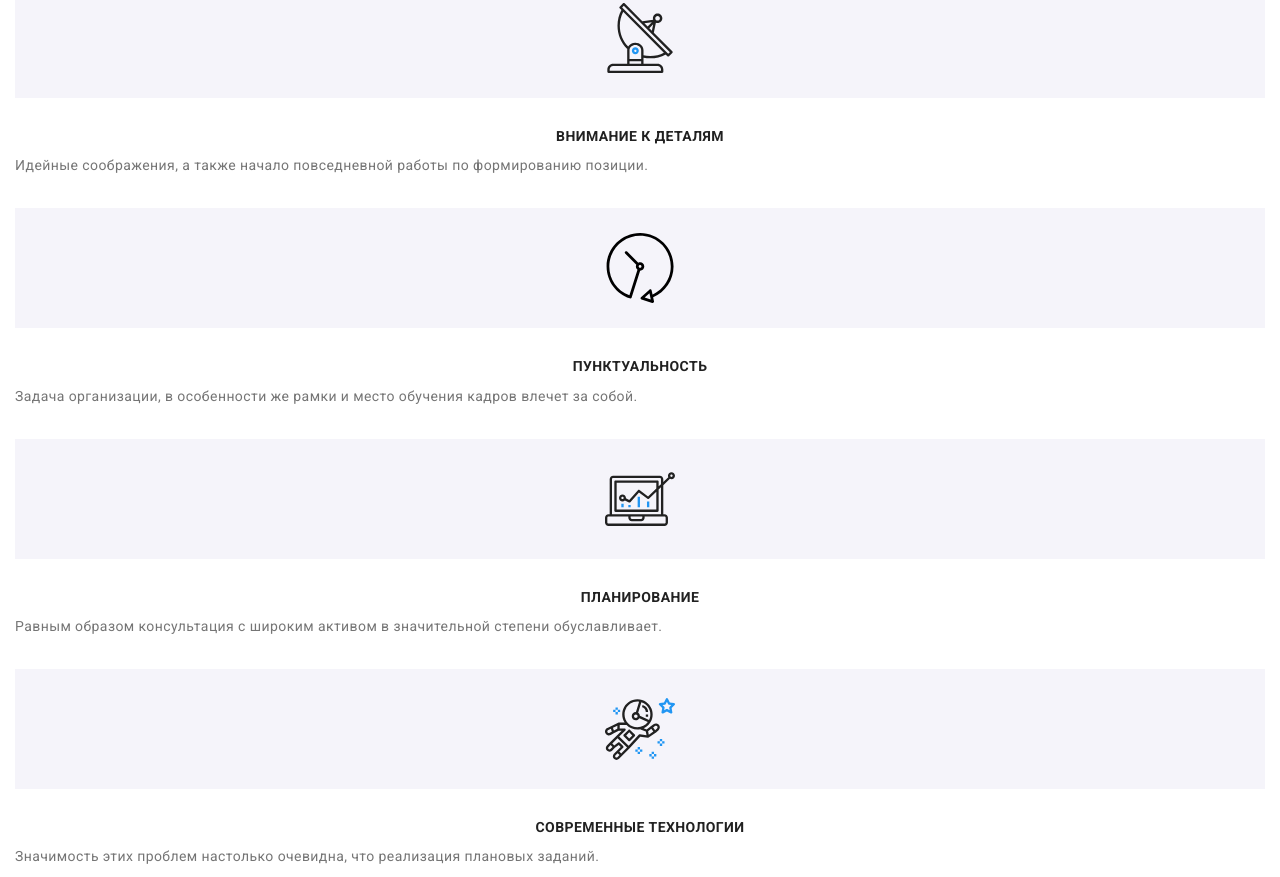
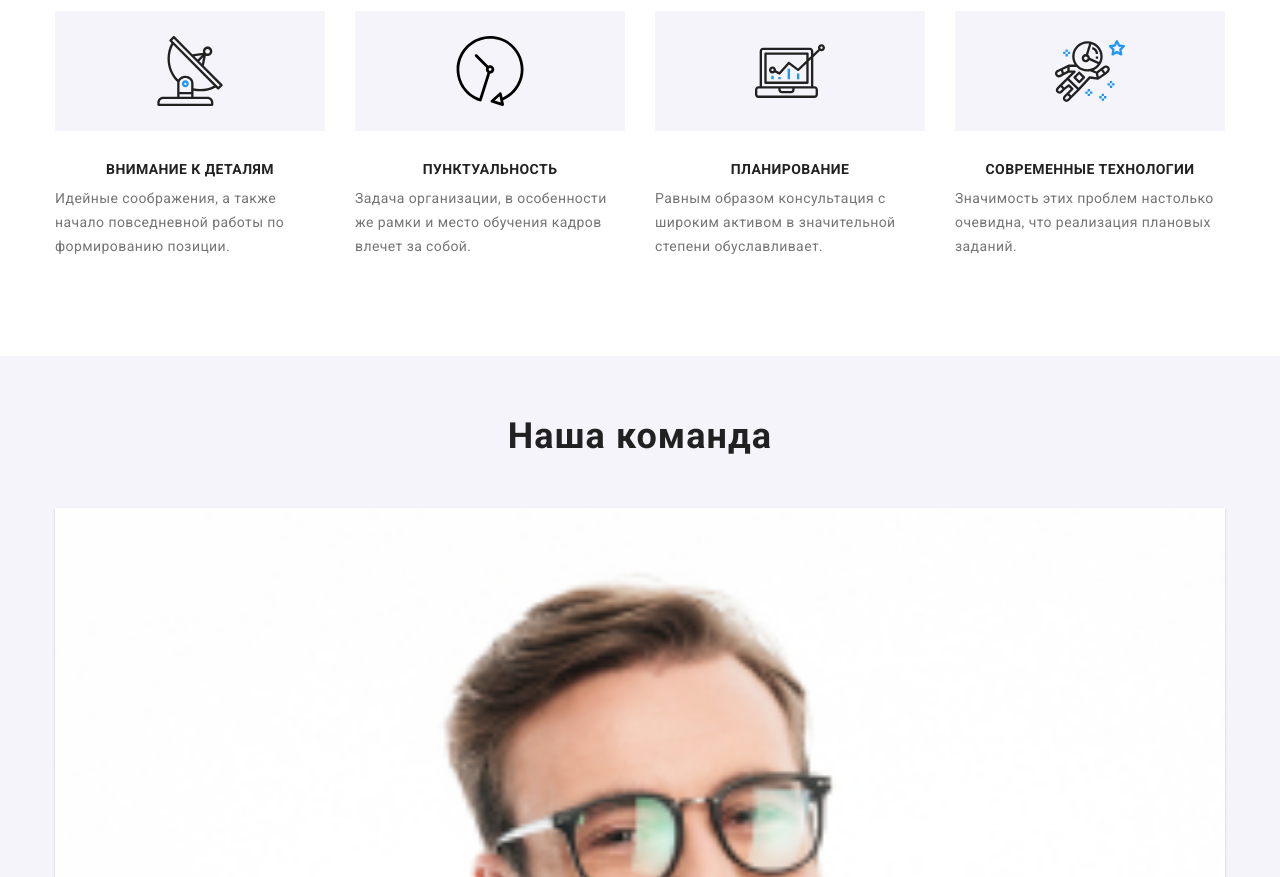
Before and after one commit to VovanOdessa1991/goit-markup-hw-08, a plain HTML site: page index.html in a window 1280 px wide. Shown: the part 563-1440 px from the top of the page. Drawn offline with nearby package versions, Linux system fonts and the light colour scheme.

Commit message:
header? doing, hero

```diff
--- a/index.html
+++ b/index.html
@@ -22,16 +22,14 @@
 
   <body>
     <header class="header">
-      <div class="header__container container">
+      <div class=" container header__container">
         <nav class="nav">
           <a class="logo" href="index.html"><span class="logo__first-part">Web</span>Studio</a>
 
+          <!-- ! Button for mobile menu -->
           <button type="button" class="nav__button-mobile" data-mobile-open>
-
             <svg class="nav__icon" width="40" height="40" aria-label="Переключатель мобильного меню">
-
                   <use class="nav__icon-menu" href="./images/symbol-defs.svg#icon-menu_40px_mobile"></use>
-
                   <!-- <use class="nav__icon-close" href="./images/symbol-defs.svg#icon-close_40px_mobile"></use> -->
                 </svg> </button>
 
@@ -172,8 +170,8 @@
           </ul>
         </div>
       </section>
-      <!--
-      <section class="examples">
+
+      <!-- <section class="examples">
         <div class="container">
           <h2 class="examples__title">Чем мы занимаемся</h2>
           <ul class="examples__images flex">
@@ -207,7 +205,7 @@
             </li>
           </ul>
         </div>
-      </section>-->
+      </section> -->
 
       <section class="we overlay">
         <div class="container">
--- a/sass/components/_container.scss
+++ b/sass/components/_container.scss
@@ -8,4 +8,12 @@
   // padding-right: 15px;
   // margin-left: auto;
   // margin-right: auto;
+  @include tab {
+    max-width: 768px;
+    margin: 0 auto;
+  }
+
+  @include desk {
+    max-width: 1170px;
+  }
 }
--- a/sass/components/_doing.scss
+++ b/sass/components/_doing.scss
@@ -1,21 +1,44 @@
 .doing {
   // padding-top: var(--margin-padding-witch-block);
-  // padding-bottom: var(--margin-padding-witch-block);
+  margin-bottom: var(--margin-padding-witch-mobile-block);
+  @include desk {
+    margin-bottom: var(--margin-padding-witch-block);
+  }
 }
 .doing__list {
   list-style: none;
+  display: flex;
+  flex-wrap: wrap;
 }
 .doing__item {
   width: 100%;
   display: inline-block;
-  & + & {
-    // margin-left: 30px;
+  @include tel-only {
+    &:not(:last-child) {
+      margin-bottom: 30px;
+    }
+    &:last-child {
+      margin-bottom: var(--margin-padding-witch-mobile-block);
+    }
   }
-  &:not(:last-child) {
-    margin-bottom: 30px;
+
+  @include tab-only {
+    max-width: 354px;
+
+    &:nth-child(-n + 2) {
+      margin-bottom: var(--margin-bottom);
+    }
+    &:nth-child(even) {
+      margin-left: 30px;
+    }
   }
-  &:last-child {
-    margin-bottom: var(--margin-padding-witch-mobile-block);
+  @include desk {
+    width: 270px;
+    min-height: 251px;
+
+    &:not(:first-child) {
+      margin-left: 30px;
+    }
   }
 }
 
--- a/sass/components/_header.scss
+++ b/sass/components/_header.scss
@@ -7,7 +7,11 @@
   .header__container {
     display: flex;
     align-items: center;
-    min-height: 80px;
+    min-height: 59px;
+    justify-content: space-between;
+    @include tab {
+      min-height: 79px;
+    }
   }
 }
 
@@ -18,6 +22,7 @@
   justify-content: space-between;
   @include tab {
     justify-content: flex-start;
+    max-width: 531px;
   }
   // min-height: 60px;
 }
@@ -111,6 +116,15 @@
 //   color: var(--header-text-hover-color);
 // }
 .contacts {
+  list-style-type: none;
+
+  display: none;
+  @include tab {
+    display: inline;
+  }
+  @include desk {
+    display: flex;
+  }
 }
 .contacts__list {
   list-style-type: none;
@@ -121,9 +135,14 @@
     margin-bottom: 10px;
   }
 
-  // .contacts__item + .contact__item {
-  //   margin-left: var(--nav-margin-left);
-  // }
+  @include desk {
+    &:first-child {
+      margin-bottom: 0;
+    }
+    & + & {
+      margin-left: 30px;
+    }
+  }
 }
 
 .contacts__link {
--- a/sass/components/_hero.scss
+++ b/sass/components/_hero.scss
@@ -17,7 +17,10 @@
   padding-bottom: 118px;
   // padding-top: 200px;
   // padding-bottom: 200px;
-  margin-bottom: 60px;
+  margin-bottom: var(--margin-padding-witch-mobile-block);
+  @include desk {
+    margin-bottom: var(--margin-padding-witch-block);
+  }
 }
 .hero__title {
   color: var(--hero-title-color);
--- a/sass/utils/_mixins.scss
+++ b/sass/utils/_mixins.scss
@@ -20,3 +20,15 @@
     @content;
   }
 }
+
+@mixin tel-only {
+  @media screen and(max-width: 767px) {
+    @content;
+  }
+}
+
+@mixin tab-only {
+  @media screen and (min-width: 768px) and (max-width: 1199px) {
+    @content;
+  }
+}
```
Also changed, not shown: css/main.css, css/main.min.css, 3 other files.
